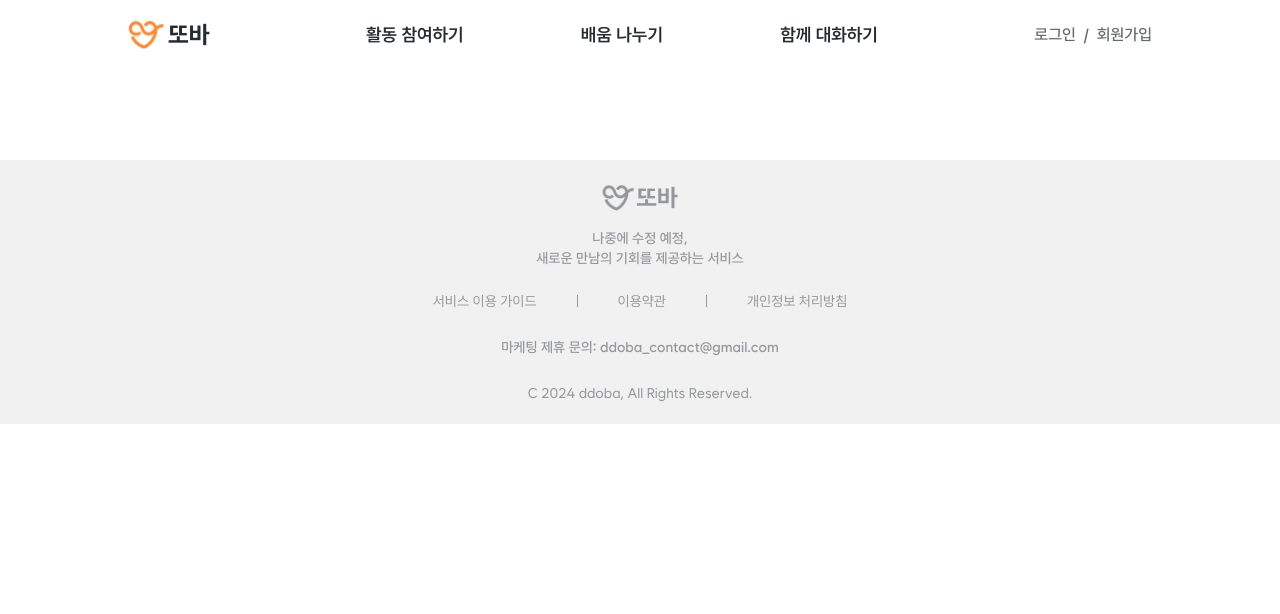
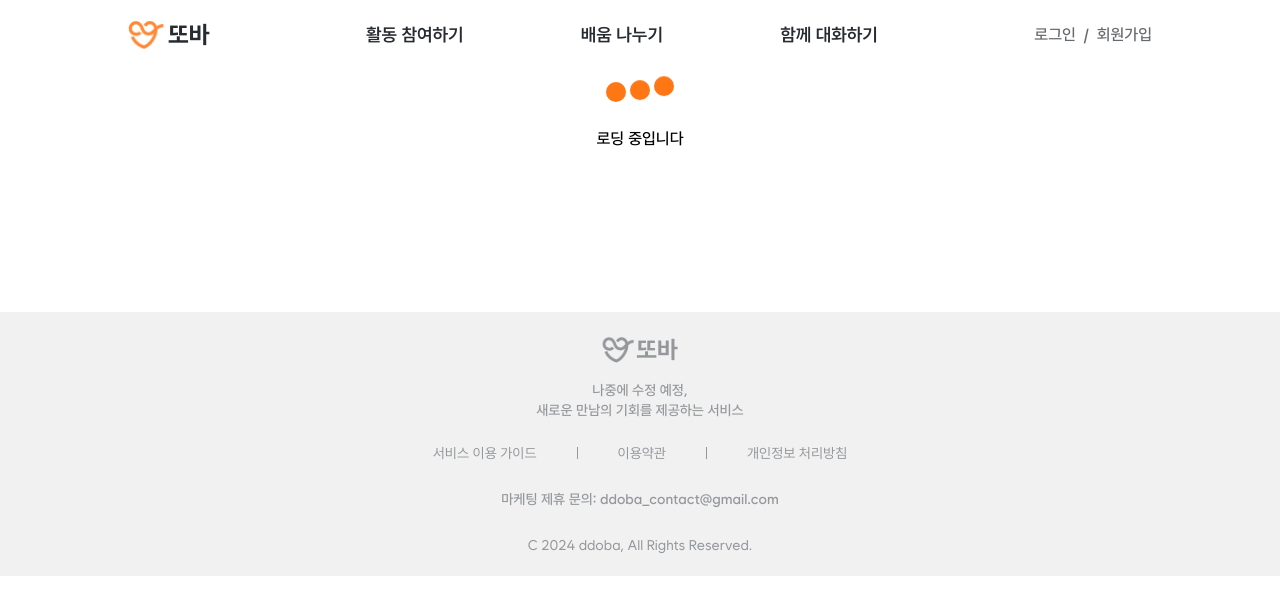
Before and after one commit to Kusitms-29th-Meetup-TeamE/Frontend, a Next.js app: page /seohyun in a window 1280 px wide. Shown: the top 614 px of the page. Built offline with nearby package versions, Linux system fonts and the light colour scheme.

Commit message:
✅ Test(#79): test spinner component

```diff
--- a/src/app/seohyun/page.tsx
+++ b/src/app/seohyun/page.tsx
@@ -1,3 +1,7 @@
+'use client';
+
+import Spinner from '@/components/common-components/spinner';
+
 import Notice from '@/containers/main/Notice';
 import Point from '@/containers/main/Point';
 import SubBannerSlider from '@/containers/main/SubBannerSlider';
@@ -8,7 +12,8 @@ import ThirdStep from '@/containers/onboarding/ThirdStep';
 
 const TestPage = () => {
   return (
-    <div className="w-full pr-[10px] pl-[10px]">
+    <>
+      <div className="w-full h-100% pr-[10px] pl-[10px]">
         {/* <div className="flex gap-2 p-2"></div>
 
     <FourthStep />
@@ -23,7 +28,9 @@ const TestPage = () => {
     />
     <div className="h-[30px]"></div>
     <Point /> */}
+        <Spinner isLoading={true} />
       </div>
+    </>
   );
 };
 
```
Lines whose indentation alone changed are shown as unchanged.
